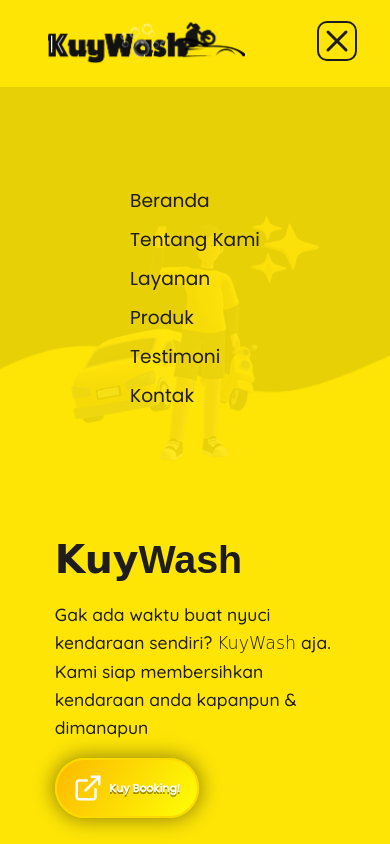
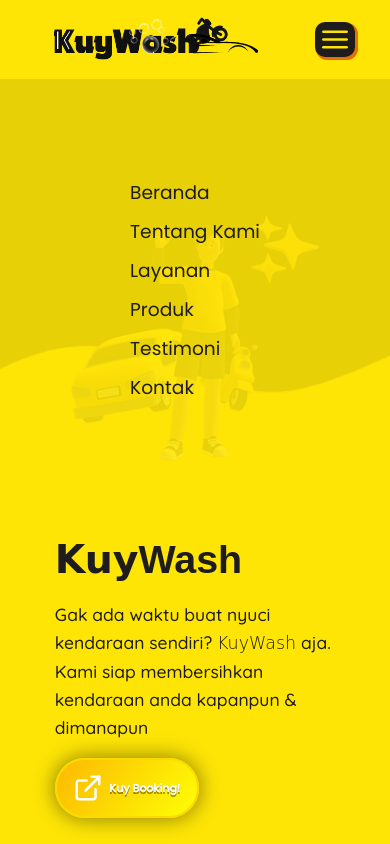
Before and after one commit to arifsyahrudin/kuyWash.github.io, a plain HTML site: page index.html in a window 390 px wide. Both pictures are taken after a click on the link 332 px from the left and 43 px from the top of the page. Shown: the top 844 px of the page. Drawn offline with nearby package versions, Linux system fonts and the light colour scheme; a web font is replaced by a local one.

Commit message:
sideMenu

```diff
--- a/css/style.css
+++ b/css/style.css
@@ -38,7 +38,6 @@
   z-index: 999;
 }
 
-
 .navbar-container .logo img {
   width: 250px;
   padding-left: 2.3rem;
@@ -50,22 +49,6 @@
   gap: 10px 6px;
   list-style-type: none;
 }
-
-/* extra button */
-.navbar-container .extra-button {
-  font-weight: 550;
-  list-style: none;
-  margin-left: 8px;
-}
-
-.navbar-container .extra-button a {
-  padding: 10px;
-  font-family: "Poppins", sans-serif;
-  font-weight: 650;
-  color: var(--scnd-color);
-  text-decoration: none;
-}
-/* extra button */
 
 .navbar-container .nav-list li a {
   text-decoration: none;
@@ -82,29 +65,29 @@
   transition: ease-out 0.8s;
 }
 
-.navbar-container .extra-button {
+.navbar-container .extra-button a {
   display: flex;
   align-items: center;
+  margin-top: 6px;
+  color: var(--scnd-color);
 }
 
-#menu-button,
-#cancel-button {
+
+#menu-button{
   display: none;
 }
 
-#menu-button svg,
-#cancel-button svg {
+#menu-button .menu-svg {
+  transition: 0.2s ease-in;
   border: 0.2em solid var(--scnd-color);
   border-radius: 10px;
-  transition: 0.3s ease-in;
   width: 40px;
-  height: 40px;
+  height: 35px;
 }
 
-#menu-button svg:hover,
-#cancel-button svg:hover {
-  background-color: var(--scnd-color);
-  color: var(--thrd-color);
+
+#menu-button .menu-svg:active {
+  color: red;
 }
 
 /* header */
@@ -188,6 +171,11 @@
   color: black;
   text-shadow: none;
   box-shadow: 0 0 20px 2px rgb(20, 20, 20);
+}
+
+.jumbotron-description #button-booking:active,
+.form button:active {
+  color: #666666;
 }
 
 .content .content-image {
@@ -731,6 +719,7 @@
   /* navbar */
   #menu-button {
     margin-right: 0.6em;
+    display: inline-block;
   }
 
   .navbar-container {
@@ -779,7 +768,6 @@
 
   .navbar-container .logo img {
     width: 230px;
-    padding-right: 8px;
   }
   /* navbar */
 
@@ -871,7 +859,7 @@
 
   /* about */
   .about {
-    background-position-y: 17.5em;
+    background-position: -25em 20em;
   }
 
   .content-about .content-about-image img {
--- a/index.html
+++ b/index.html
@@ -39,8 +39,7 @@
           </nav>
 
           <div class="extra-button">
-            <a href="#" id="menu-button"><i class="iconButton" data-feather="menu"></i></a>
-            <a href="#" id="cancel-button"><i data-feather="x"></i></a>
+            <a href="#" id="menu-button"><i class="menu-svg" data-feather="menu"></i></a>
           </div>
         </div>
       </header>
--- a/js/script.js
+++ b/js/script.js
@@ -16,37 +16,37 @@
 // menu-button
 const navbarNav = document.querySelector(".nav-list");
 const menuButton = document.querySelector("#menu-button");
-const cancelButton = document.querySelector("#cancel-button");
+const menuSvg = document.querySelector(".menu-svg");
 
 menuButton.onclick = (e) => {
-  navbarNav.classList.toggle("active");
-  menuButton.style.display = "none";
-  cancelButton.style.display = "inline-block";
-  e.preventDefault();
-};
-
-cancelButton.onclick = (e) => {
-  navbarNav.classList.remove("active");
-  menuButton.style.display = "inline-block";
-  cancelButton.style.display = "none";
+  if (navbarNav.classList.contains("active")) {
+    navbarNav.classList.remove("active");
+    menuSvg.style.backgroundColor = "transparent";
+    menuSvg.style.boxShadow = "none";
+    menuButton.style.color = "#1e1c1c";
+  } else {
+    navbarNav.classList.add("active");
+    menuSvg.style.boxShadow = "2px 2px 0 1px rgba(200,0,0,.5)";
+    menuSvg.style.backgroundColor = "#1e1c1c";
+    menuButton.style.color = "#fee506";
+  }
   e.preventDefault();
 };
 
 function checkScreenWidth() {
   if (window.innerWidth <= 898) {
     menuButton.style.display = "inline-block";
-    cancelButton.style.display = "none";
   } else {
     menuButton.style.display = "none";
-    cancelButton.style.display = "none";
   }
 }
 
 document.addEventListener("click", function (e) {
   if (navbarNav.classList.contains("active") && !menuButton.contains(e.target) && !navbarNav.contains(e.target)) {
     navbarNav.classList.remove("active");
-    cancelButton.style.display = "none";
-    menuButton.style.display = "block";
+    menuSvg.style.backgroundColor = "transparent";
+    menuButton.style.color = "#1e1c1c";
+    menuSvg.style.boxShadow = "none";
   }
 });
 
```
